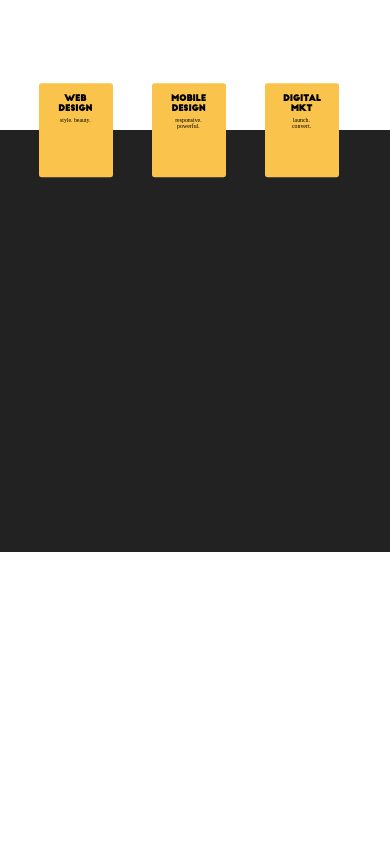
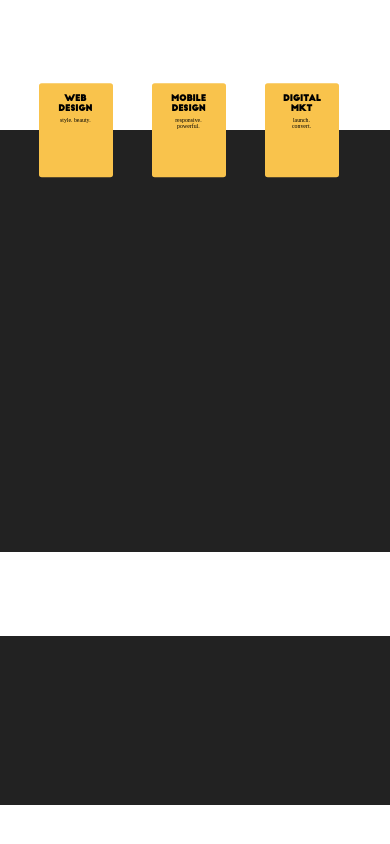
Before and after one commit to oviedo97fer/portfolioux, a React (Create React App) app: page / in a window 390 px wide. Shown: the part 1136-1980 px from the top of the page. Before the commit the page ends 1688 px from the top, so only its background shows below. Built offline with nearby package versions, Linux system fonts and the light colour scheme.

Commit message:
Crated Mobile component

```diff
--- a/src/App.css
+++ b/src/App.css
@@ -1,3 +1,7 @@
+.App{
+    display: flex;
+    flex-direction: column;
+}
 .menu-icon{
     position: fixed;
     left: 2vw;
--- a/src/App.js
+++ b/src/App.js
@@ -4,6 +4,8 @@ import './App.css';
 import Home from './Components/Home/Home';
 import Banner from './Components/Banner/Banner';
 import Menu from './Components/Menu/Menu';
+import Mobile from './Components/Mobile/Mobile';
+
 import menu from './menu.png';
 
 class App extends Component {
@@ -37,8 +39,9 @@ class App extends Component {
           <img alt='menu' src={menu}></img>
         </div>
         {displayMenu && <Menu/>}
-        <Home/>
-        <Banner/>
+        <div><Home/></div>
+        <div><Banner/></div>
+        <div><Mobile/></div>
       </div>
     );
   }
--- a/src/Components/Banner/Banner.css
+++ b/src/Components/Banner/Banner.css
@@ -1,5 +1,5 @@
 .Banner{
-        position: absolute;
+        position: relative;
         width: 100%;
         height: 100vh;
         z-index: 10;
--- a/src/Components/Banner2/Banner2.js
+++ /dev/null
@@ -1 +0,0 @@
-import React from 'react';
--- /dev/null
+++ b/src/Components/Mobile/Mobile.css
@@ -0,0 +1,13 @@
+.Mobile{
+    width:100%;
+    height: 100vh;
+    background: #fff;
+    position: relative;
+}
+.wrap-div{
+    width: 100%;
+    height: 20vh;
+    position: absolute;
+    top: 10%;
+    background: #222;
+}
--- /dev/null
+++ b/src/Components/Mobile/Mobile.js
@@ -0,0 +1,12 @@
+import React from 'react';
+import './Mobile.css';
+
+const Mobile = () => {
+    return(
+        <div className='Mobile'>
+            <div className='wrap-div'></div>
+        </div>
+    )
+}
+
+export default Mobile;
```
Also changed, not shown: src/Components/Banner2/Banner2.css (deleted).
